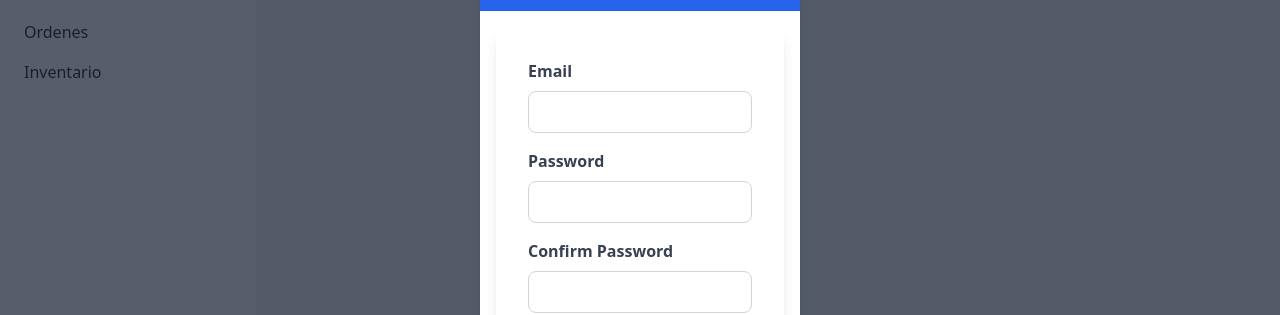
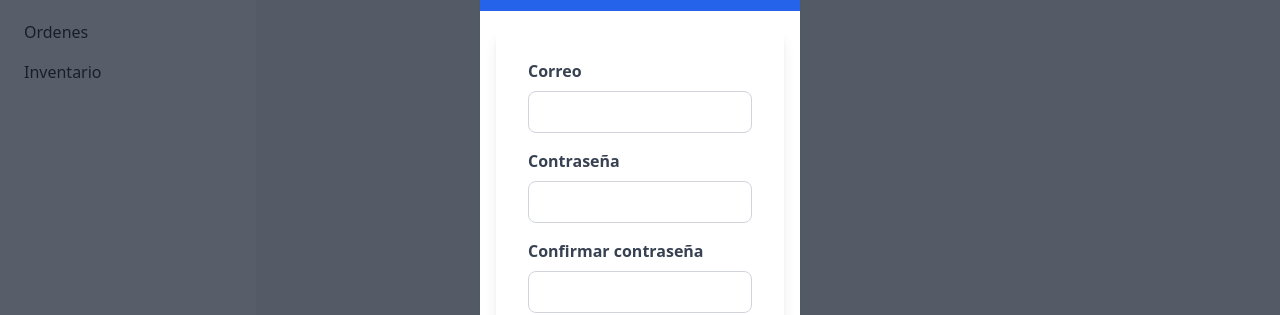
Before and after one commit to Developerproject2024/app-marketplace-ui, a React (Vite) app: page /inventory in a window 1280 px wide. Both pictures are taken after a click on the button "REGISTRATE". Shown: the part 196-511 px from the top of the page. Built offline with nearby package versions, Linux system fonts and the light colour scheme.

Commit message:
feat: tag names are organized in the users registration form

```diff
--- a/src/components/users/SignUpForm.tsx
+++ b/src/components/users/SignUpForm.tsx
@@ -53,7 +53,7 @@ const SignUpForm = () => {
       {/* Campo de Email */}
       <div className="mb-4">
         <label htmlFor="email" className="block text-gray-700 font-bold mb-2">
-          Email
+          Correo
         </label>
         <input
           type="email"
@@ -68,7 +68,7 @@ const SignUpForm = () => {
       {/* Campo de Contraseña */}
       <div className="mb-4">
         <label htmlFor="password" className="block text-gray-700 font-bold mb-2">
-          Password
+          Contraseña
         </label>
         <input
           type="password"
@@ -83,7 +83,7 @@ const SignUpForm = () => {
       {/* Campo de Confirmar Contraseña */}
       <div className="mb-4">
         <label htmlFor="confirmPassword" className="block text-gray-700 font-bold mb-2">
-          Confirm Password
+          Confirmar contraseña
         </label>
         <input
           type="password"
```
Also changed, not shown: src/services/api.tsx (added).
